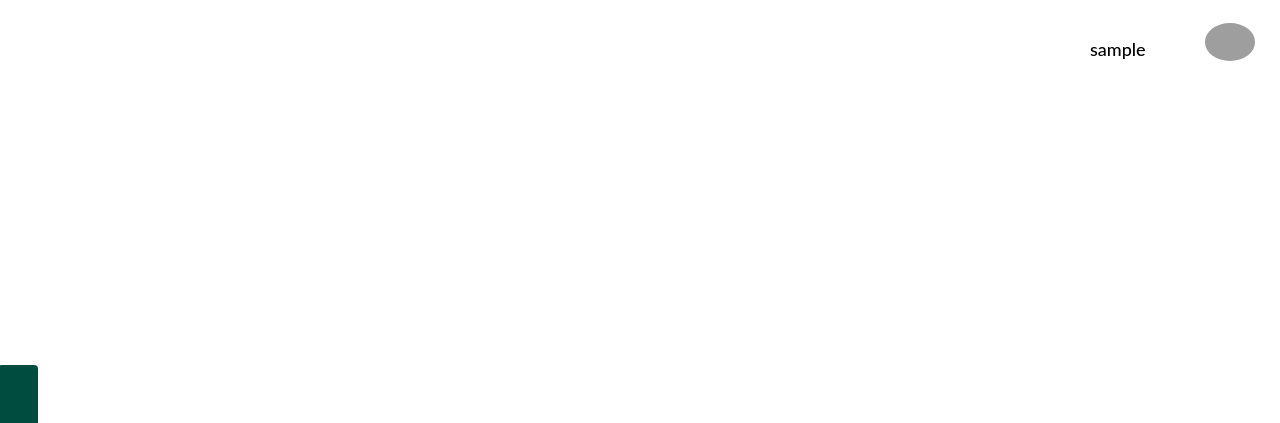
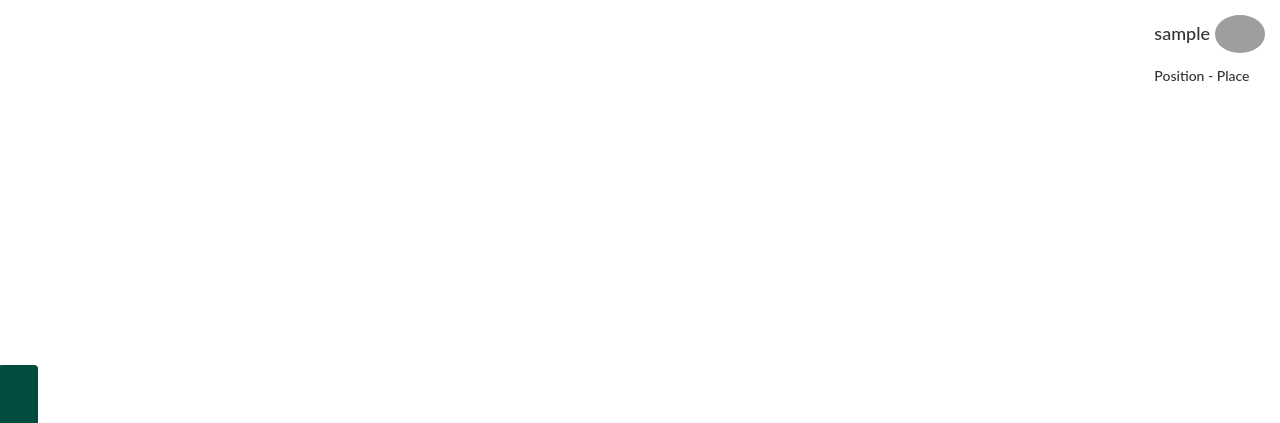
Before and after one commit to ict-for-life/abcxyzLKmaps, a PHP site: page / in a window 1280 px wide. Shown: the top 423 px of the page. Run offline with PHP 8.4, Linux system fonts and the light colour scheme; the visitor is signed in with stand-in values (Sample User, id 1); grey boxes are pictures that could not be loaded.

Commit message:
change menu user class, added test html

```diff
--- a/html/menu.php
+++ b/html/menu.php
@@ -147,16 +147,15 @@ if ($_SESSION["u_img"] != "") {
 
 
             .user {
-                background-color: #FFFFFF;
-                border: none;
-                color: #000000;
-                text-align: center;
-                font-size: 28px;
-                padding:30px;
-                width: 100px;
                 position: absolute;
                 top:10px;
                 right:10px;
+                background-color: #ffffff;
+                height:100px;
+                min-width: 222px;
+                paddind:30px;
+                overflow: auto;
+                z-index: 1;
             }
 
             .user_img {
@@ -164,9 +163,7 @@ if ($_SESSION["u_img"] != "") {
                 padding: 5px;
                 width: 60px;
                 border-radius: 50%;
-                position: absolute;
-                top:10px;
-                right:10px;
+
             }
 
             .user_img:hover {
@@ -202,7 +199,7 @@ if ($_SESSION["u_img"] != "") {
             .dropdown-content {
                 display: none;
                 position: absolute;
-                top:85px;
+                top:100px;
                 right:-3px;
                 background-color: #f1f1f1;
                 min-width: 160px;
@@ -250,25 +247,24 @@ if ($_SESSION["u_img"] != "") {
 
 
 
-        <div id="us" class="user">
 
-
-            <div class="user_name"><h4 id="menu_uname"> <?php echo $user_name; ?></h4></div>
-
-<!--div> <img src="user.png" class="user_img"> </div-->
-
+        <div class="user">
+            <table align="right">
+                <tr>
+                    <td> <h4 id="menu_uname"><?php echo $user_name; ?></h4> </td>
+                    <td>
+                        <img id="menu_user_img" src="<?php echo $user_img; ?>"  onclick="drop()" class="user_img">
+                    </td>
+                </tr>
+                <tr>
+                    <td colspan="2"><h5>Position - Place</h5> </td>
+                </tr>
+            </table>
         </div>
-
-        <div class="dropdown">
-
-            <img id="menu_user_img" src="<?php echo $user_img; ?>" class="user_img" onclick="drop()">
-            <div id="Dpdown" class="dropdown-content">
-                <a href="#"><span class="glyphicon glyphicon-cog"></span> Edit Account </a>
-                <a href="#" onclick="logout()"><span class="glyphicon glyphicon-lock"></span> Logout</a>
-
-            </div>
-
-        </div>
+        <div id="Dpdown" class="dropdown-content">
+                        <a href="#"><span class="glyphicon glyphicon-cog"></span> Edit Account </a>
+                        <a href="#" onclick="logout()"><span class="glyphicon glyphicon-lock"></span> Logout</a>
+                        </div>
 
         <div id="sub_properties" class="sidenav_sub">
             <a href="#"> <span class="glyphicon glyphicon-stop"> Registered Propertiesties </span></a>
```
Also changed, not shown: html/test.html (+50 -7 lines).
